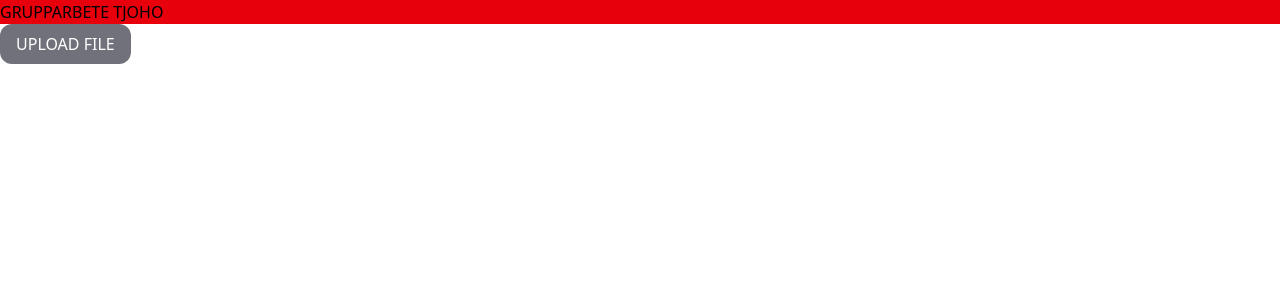
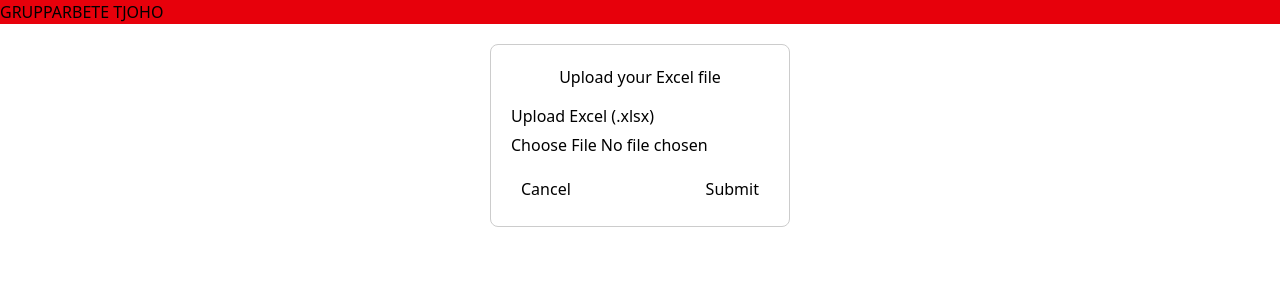
Before and after one commit to JoseRaul-TR/State-of-Mind-Filuppladdning-datal-sning-i-grupp, a React (Vite) app: page / in a window 1280 px wide. Both pictures are taken after a click on the button "UPLOAD FILE". Shown: the top 300 px of the page. Built offline with nearby package versions, Linux system fonts and the light colour scheme.

Commit message:
Created an input field for uploading an Excel file, along with a cancel-btn and submit-btn.

```diff
--- a/src/components/UploadFile.jsx
+++ b/src/components/UploadFile.jsx
@@ -1,9 +1,90 @@
-export default function UploadFile() {
+import { useState } from "react";
+
+// UploadFile tar emot prop "onSubmit"
+export default function UploadFile({ onSubmit }) {
+  // State för att visa formuläret eller startknappen
+  const [showForm, setShowForm] = useState(false);
+
+  // State för att spara den fil användaren väljer
+  const [file, setFile] = useState(null);
+
+  // När användaren väljer en fil i inputfältet
+  const handleFileChange = (e) => setFile(e.target.files[0]);
+
+  // När användaren klickar på Submit
+  const handleSubmit = () => {
+    if (file) {
+      onSubmit({ file });
+    } else {
+      alert("Vänligen välj en Excel-fil");
+    }
+  };
+
+  // När användaren klickar på Cancel
+  const handleCancel = () => {
+    setShowForm(false); // Göm formuläret
+    setFile(null); // Rensa filen
+  };
+
   return (
-    <main>
-      <button className="rounded-xl bg-zinc-500 px-4 py-2 text-white hover:bg-zinc-700">
-        UPLOAD FILE
-      </button>
+    <main
+      style={{
+        display: "flex",
+        flexDirection: "column",
+        alignItems: "center",
+        padding: "20px",
+      }}
+    >
+      {/* Startknapp */}
+      {!showForm && (
+        <button
+          onClick={() => setShowForm(true)}
+          style={{
+            padding: "10px 20px",
+            marginBottom: "20px",
+            cursor: "pointer",
+          }}
+        >
+          UPLOAD FILE
+        </button>
+      )}
+
+      {/* Formulär */}
+      {showForm && (
+        <div
+          style={{
+            border: "1px solid #ccc",
+            padding: "20px",
+            borderRadius: "8px",
+            width: "300px",
+            display: "flex",
+            flexDirection: "column",
+            gap: "15px",
+          }}
+        >
+          <h2 style={{ textAlign: "center" }}>Upload your Excel file</h2>
+
+          <div style={{ display: "flex", flexDirection: "column", gap: "5px" }}>
+            <label>Upload Excel (.xlsx)</label>
+            <input type="file" accept=".xlsx" onChange={handleFileChange} />
+          </div>
+
+          <div style={{ display: "flex", justifyContent: "space-between" }}>
+            <button
+              onClick={handleCancel}
+              style={{ padding: "5px 10px", cursor: "pointer" }}
+            >
+              Cancel
+            </button>
+            <button
+              onClick={handleSubmit}
+              style={{ padding: "5px 10px", cursor: "pointer" }}
+            >
+              Submit
+            </button>
+          </div>
+        </div>
+      )}
     </main>
   );
 }
```
Also changed, not shown: 1 other file (tests, documents, lock files or other folders).
